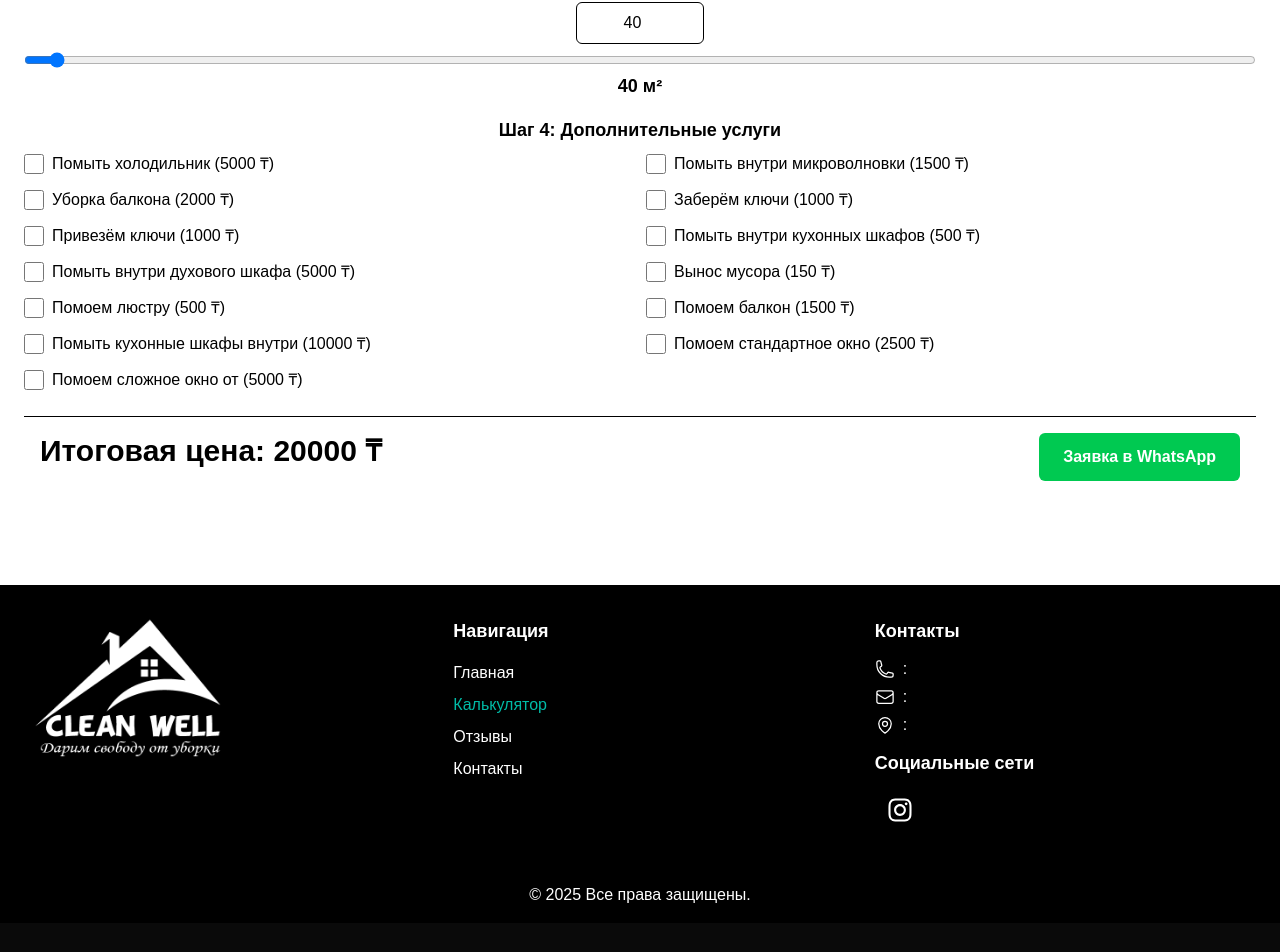
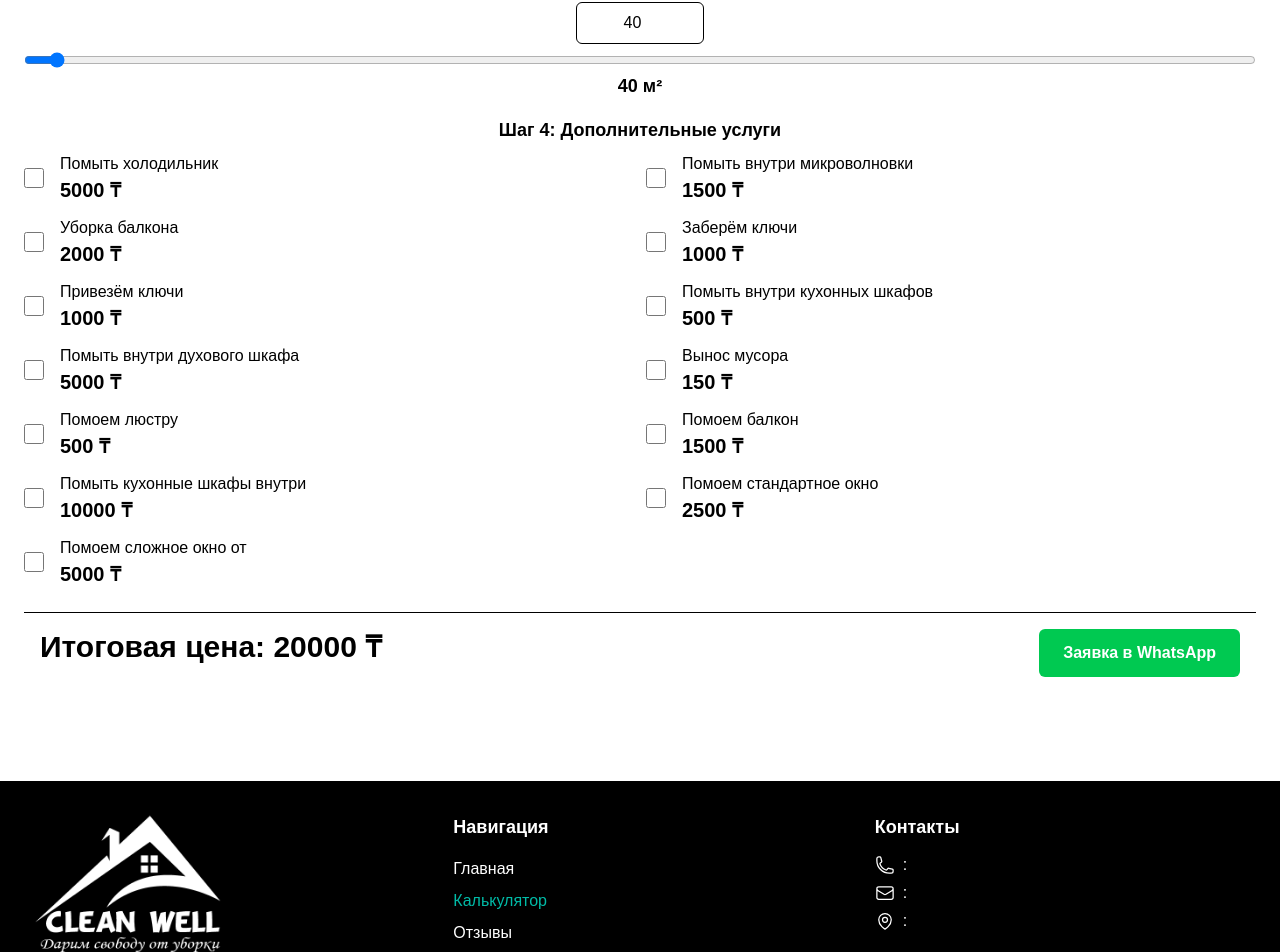
Before and after one commit to Shiko76/next-clean-well, a Next.js app: page /calculator in a window 1280 px wide. Shown: the part 901-1853 px from the top of the page. Before the commit the page ends 1824 px from the top, so only its background shows below. Built offline with nearby package versions, Linux system fonts and the light colour scheme.

Commit message:
modify style text price

```diff
--- a/src/components/calculator/Calculator.tsx
+++ b/src/components/calculator/Calculator.tsx
@@ -137,8 +137,9 @@ const CleaningCalculator: React.FC = () => {
               onChange={() => toggleExtraService(service as ExtraServiceType)}
               className='w-5 h-5'
             />
-            <span>
-              {service} ({prices.extraServices[service as ExtraServiceType]} ₸)
+            <span className='flex flex-col item-start justify-start mx-2'>
+              <span>{service} </span>
+              <span className='text-xl font-bold'>{prices.extraServices[service as ExtraServiceType]} ₸</span>
             </span>
           </label>
         ))}
```
